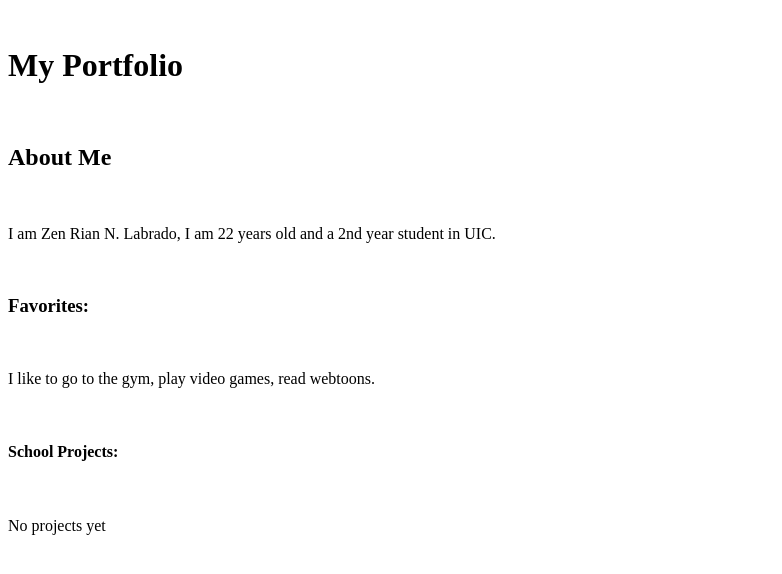
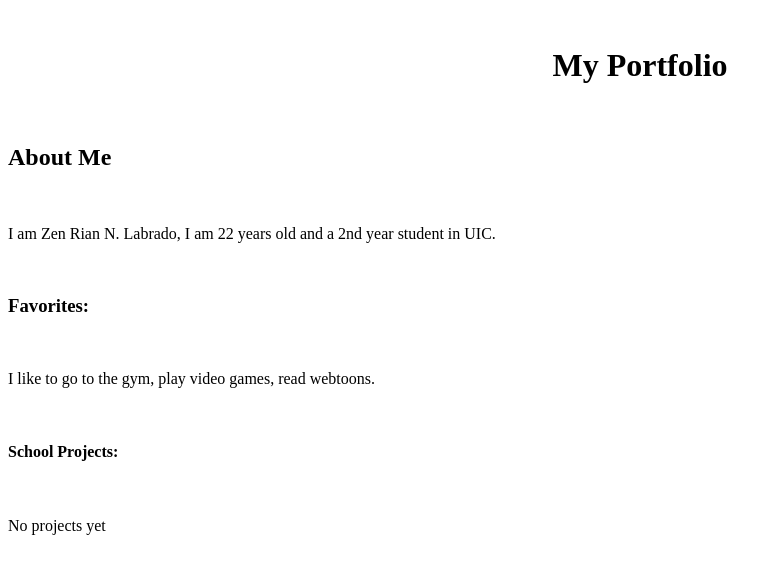
Before and after one commit to Zen0202/Zen0202.github.io, a plain HTML site: page index.html in a window 1280 px wide. Shown: the whole page, without its empty margins (0-782 px from the left). Drawn offline with Linux system fonts and the light colour scheme.

Commit message:
index.html

```diff
--- a/index.html
+++ b/index.html
@@ -7,7 +7,7 @@
 </head>
 <body>
     <br>
-    <h1>My Portfolio</h1>
+    <center><h1>My Portfolio</h1></center>
     <br>
     <h2>About Me</h2>
     <br>
```
